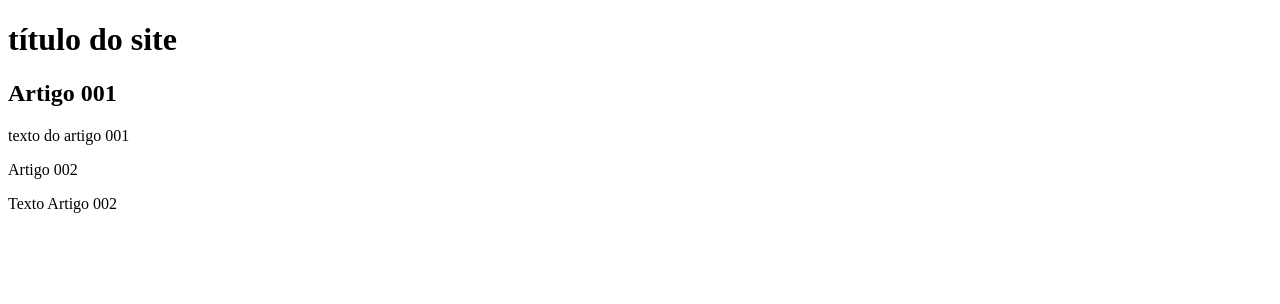
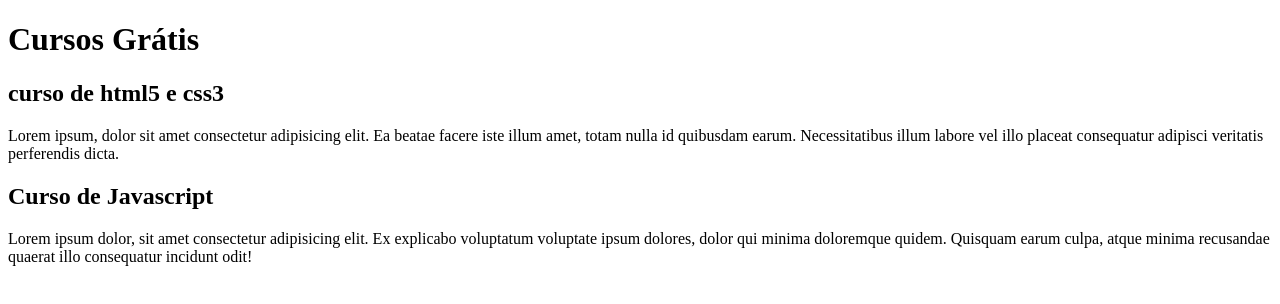
Before and after one commit to MaykonCarv/projeto-site, a plain HTML site: page index.html in a window 1280 px wide. Drawn offline with Linux system fonts and the light colour scheme.

Commit message:
comecei a escrever o conteudo

```diff
--- a/index.html
+++ b/index.html
@@ -9,14 +9,17 @@
 <body>
     <main>
         <header>
-            <h1>título do site</h1>
+            <h1>Cursos Grátis</h1>
         </header>
         <article>
-            <h2>Artigo 001</h2>
-            <p>texto do artigo 001</p>
+            <h2>curso de html5 e css3</h2>
+            <p>Lorem ipsum, dolor sit amet consectetur adipisicing elit. Ea beatae facere iste illum amet, totam nulla id quibusdam earum. Necessitatibus illum labore vel illo placeat consequatur adipisci veritatis perferendis dicta.</p>
         </article>
-        <article>Artigo 002</article>
-        <p>Texto Artigo 002</p>
+        <article>
+            <h2>Curso de Javascript</h2>
+            <p>Lorem ipsum dolor, sit amet consectetur adipisicing elit. Ex explicabo voluptatum voluptate ipsum dolores, dolor qui minima doloremque quidem. Quisquam earum culpa, atque minima recusandae quaerat illo consequatur incidunt odit!</p>
+        </article>
+
     </main>
 
 </body>
```
